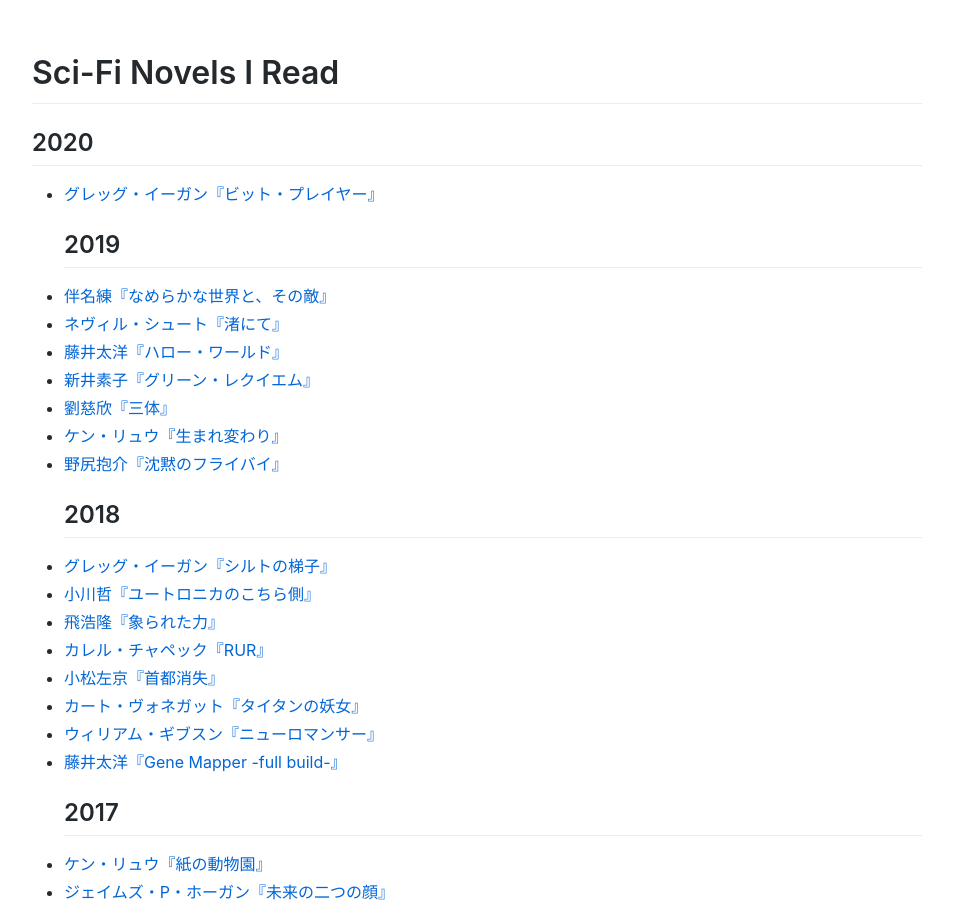
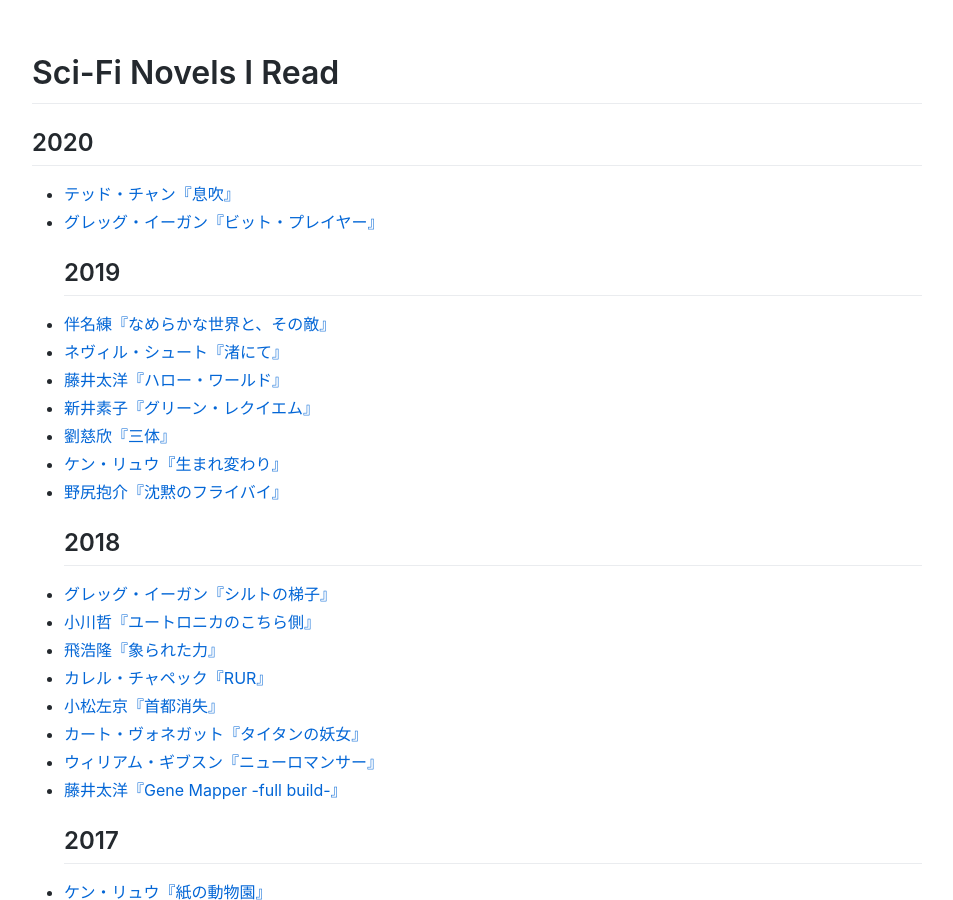
Before and after one commit to sankichi92/sankichi.net, a Jekyll site: the page built from sci-fi.md, in a window 1280 px wide and 900 px high. Shown: the whole window, without its empty margins (163-1116 px from the left). Built offline with Jekyll 4.4.1, drawn with Linux system fonts in a browser that asks for light colours; our own code applies the rules of GitHub Pages for plain Markdown files.

Commit message:
テッド・チャン『息吹』

```diff
--- a/_data/sci-fi-novels.yml
+++ b/_data/sci-fi-novels.yml
@@ -1,3 +1,8 @@
+- title: 息吹
+  author: テッド・チャン
+  asin: B0823T8D4K
+  date: 2020-02-22
+
 - title: ビット・プレイヤー
   author: グレッグ・イーガン
   asin: B07NN9ZK4L
```
